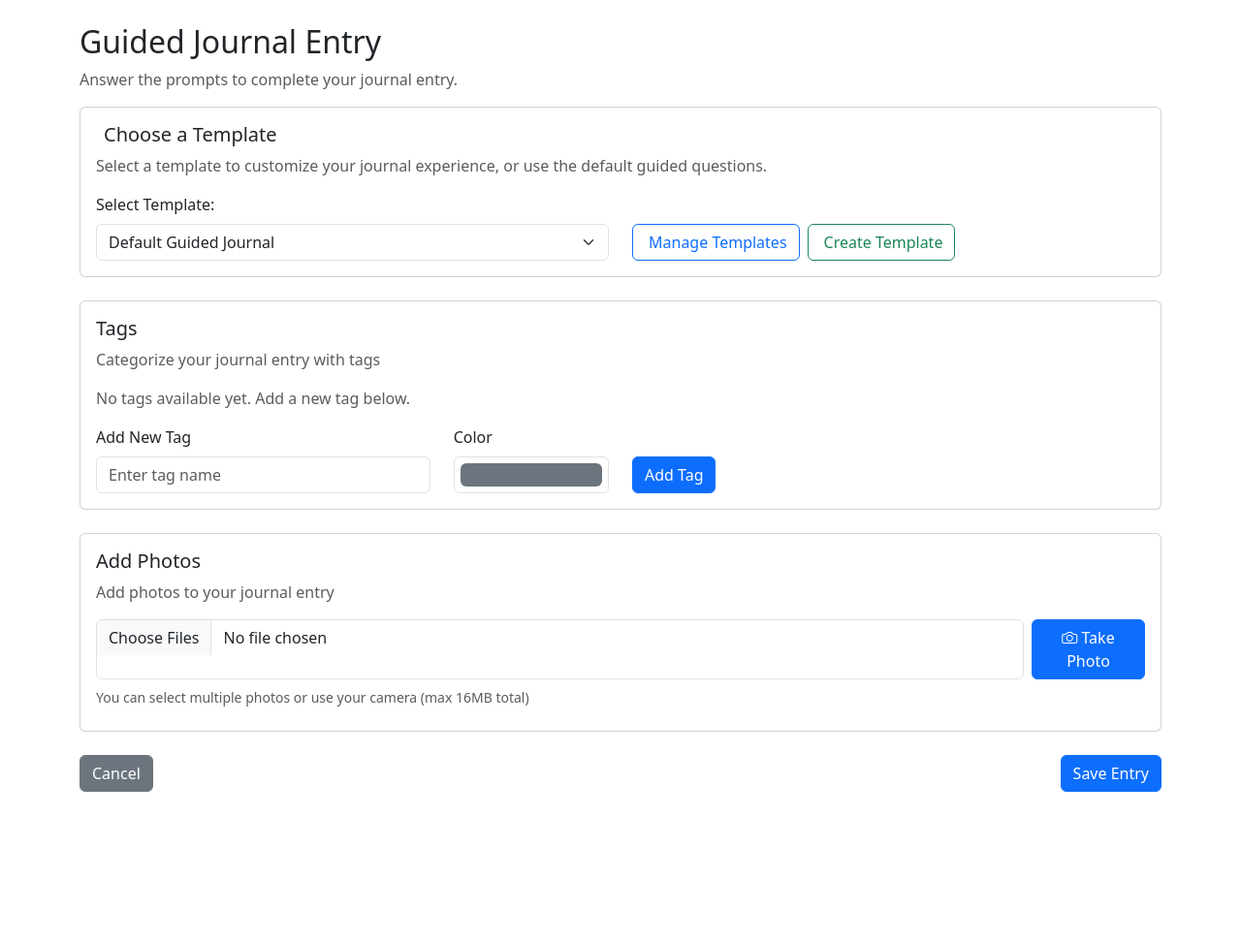
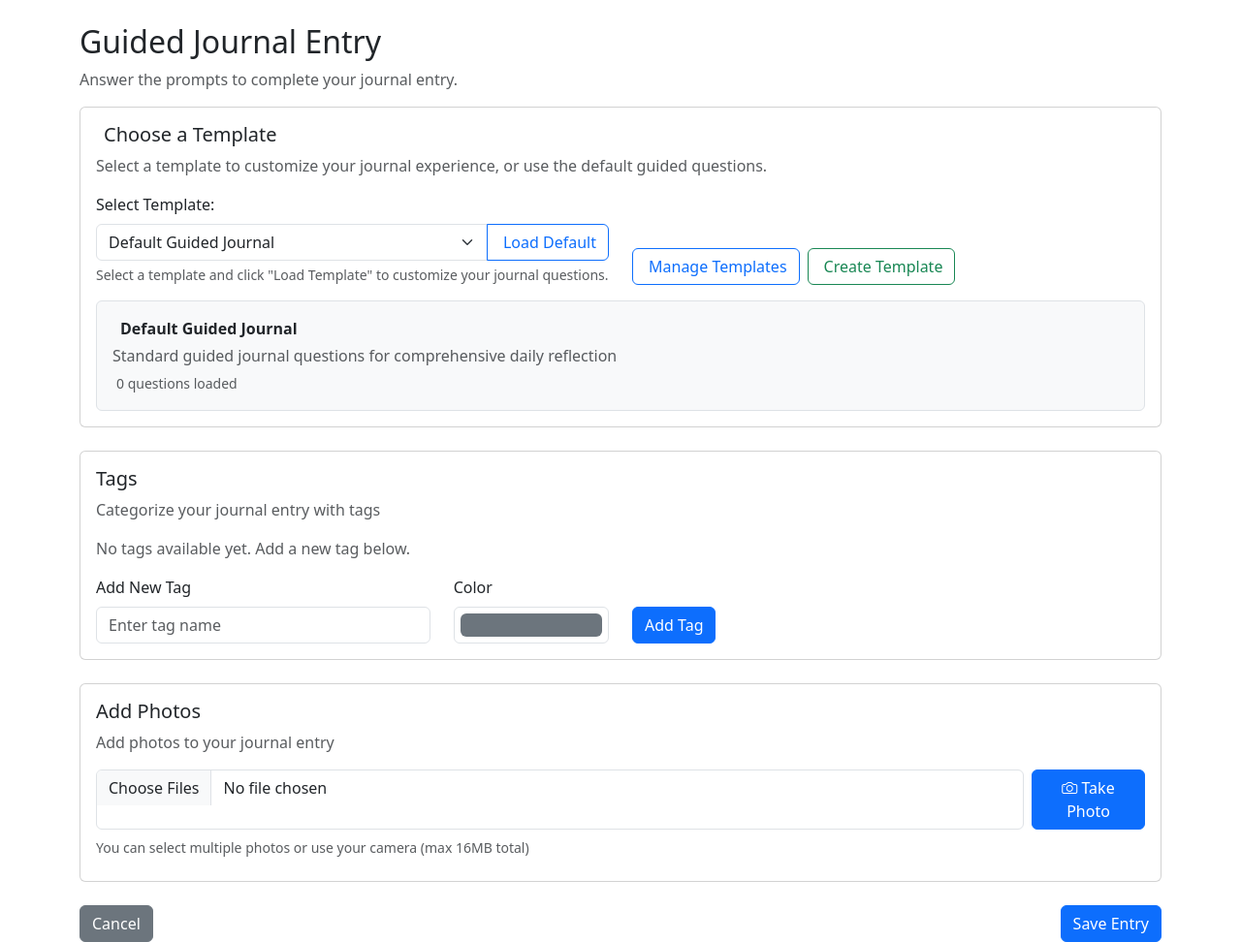
Before and after one commit to joshsisto/journal, a Python web app: template templates/journal/guided.html in a window 1280 px wide. Shown: the part 56-1028 px from the top of the page at 97% size. Before the commit the page ends 873 px from the top, so only its background shows below. Run offline with Jinja, Linux system fonts and the light colour scheme; the template is opened without the code that fills it, so the values that code supplies are empty; some libraries are stand-ins or nearby versions.

Commit message:
Fix template selection functionality and improve user experience
**Template Selection Issues Fixed:**
- Added prominent "Load Template" button for clear template activation
- Improved template selection with both auto-change and manual loading
- Enhanced visual feedback with loading states and button text updates
- Clear instructions: "Select a template and click Load Template"

**User Experience Improvements:**
- Visual template preview showing active template with green styling
- Dynamic button text showing selected template name
- Loading indicators during template switching
- Console logging for debugging template issues
- Better contrast between active and default template states

**Interface Enhancements:**
- Input group design with dropdown + button for better UX
- Form text explaining how to use templates
- Active template highlighted with checkmark and green border
- Question count display for immediate feedback

**Technical Fixes:**
- Multiple ways to load templates (auto-change + manual button)
- Proper event handling and DOM initialization
- Loading state management with disabled buttons
- Console debugging for troubleshooting template issues

Now users have a clear, obvious way to select and load templates with
immediate visual feedback on which template is active\!

🤖 Generated with [Claude Code](https://claude.ai/code)

Co-Authored-By: Claude <noreply@anthropic.com>

```diff
--- a/templates/journal/guided.html
+++ b/templates/journal/guided.html
@@ -19,6 +19,7 @@
                 <div class="row">
                     <div class="col-md-6">
                         <label for="templateSelect" class="form-label">Select Template:</label>
+                        <div class="input-group">
                             <select class="form-select" id="templateSelect" onchange="changeTemplate()">
                                 <option value="">Default Guided Journal</option>
                                 {% if system_templates %}
@@ -42,6 +43,11 @@
                                     </optgroup>
                                 {% endif %}
                             </select>
+                            <button type="button" class="btn btn-outline-primary" onclick="loadSelectedTemplate()" id="loadTemplateBtn">
+                                <i class="fas fa-arrow-right me-1"></i>Load Template
+                            </button>
+                        </div>
+                        <div class="form-text">Select a template and click "Load Template" to customize your journal questions.</div>
                     </div>
                     <div class="col-md-6 d-flex align-items-end">
                         <a href="{{ url_for('journal.templates') }}" class="btn btn-outline-primary me-2">
@@ -53,15 +59,30 @@
                     </div>
                 </div>
 
+                <div class="mt-3 p-3 rounded" id="templatePreview"
+                     style="{% if selected_template %}background-color: #e8f5e8; border: 1px solid #28a745;{% else %}background-color: #f8f9fa; border: 1px solid #dee2e6;{% endif %}">
                     {% if selected_template %}
-                <div class="mt-3 p-3 bg-light rounded">
-                    <strong>{{ selected_template.name }}</strong>
+                        <div class="d-flex align-items-center">
+                            <i class="fas fa-check-circle text-success me-2"></i>
+                            <strong>Active Template: {{ selected_template.name }}</strong>
+                        </div>
                         {% if selected_template.description %}
-                        <p class="mb-0 text-muted">{{ selected_template.description }}</p>
+                            <p class="mb-1 text-muted mt-1">{{ selected_template.description }}</p>
                         {% endif %}
-                    <small class="text-muted">{{ questions|length }} questions</small>
+                        <small class="text-muted">
+                            <i class="fas fa-question-circle me-1"></i>{{ questions|length }} questions loaded
+                        </small>
+                    {% else %}
+                        <div class="d-flex align-items-center">
+                            <i class="fas fa-file-alt text-muted me-2"></i>
+                            <strong>Default Guided Journal</strong>
                         </div>
+                        <p class="mb-1 text-muted mt-1">Standard guided journal questions for comprehensive daily reflection</p>
+                        <small class="text-muted">
+                            <i class="fas fa-question-circle me-1"></i>{{ questions|length }} questions loaded
+                        </small>
                     {% endif %}
+                </div>
             </div>
         </div>
 
@@ -388,19 +409,77 @@
 {% block scripts %}
 <script src="https://cdn.tiny.cloud/1/no-api-key/tinymce/6/tinymce.min.js" referrerpolicy="origin"></script>
 <script nonce="{{ csp_nonce() }}">
-    // Template selection function
+    // Template selection function (auto-load on change)
     function changeTemplate() {
         const select = document.getElementById('templateSelect');
         const templateId = select.value;
 
+        console.log('Template changed to:', templateId);
+
+        // Show loading indicator
+        const loadBtn = document.getElementById('loadTemplateBtn');
+        if (loadBtn) {
+            loadBtn.innerHTML = '<i class="fas fa-spinner fa-spin me-1"></i>Loading...';
+            loadBtn.disabled = true;
+        }
+
+        // Add a small delay to show the loading state
+        setTimeout(() => {
             if (templateId) {
                 // Redirect to the same page with the selected template
+                console.log('Redirecting to template:', templateId);
                 window.location.href = '{{ url_for("journal.guided_journal") }}?template_id=' + templateId;
             } else {
                 // Redirect to default (no template)
+                console.log('Redirecting to default template');
+                window.location.href = '{{ url_for("journal.guided_journal") }}';
+            }
+        }, 300);
+    }
+
+    // Manual template loading function
+    function loadSelectedTemplate() {
+        const select = document.getElementById('templateSelect');
+        const templateId = select.value;
+
+        console.log('Manual load template:', templateId);
+
+        // Update button state
+        const loadBtn = document.getElementById('loadTemplateBtn');
+        loadBtn.innerHTML = '<i class="fas fa-spinner fa-spin me-1"></i>Loading...';
+        loadBtn.disabled = true;
+
+        if (templateId) {
+            window.location.href = '{{ url_for("journal.guided_journal") }}?template_id=' + templateId;
+        } else {
             window.location.href = '{{ url_for("journal.guided_journal") }}';
         }
     }
+
+    // Initialize page
+    document.addEventListener('DOMContentLoaded', function() {
+        const select = document.getElementById('templateSelect');
+        const loadBtn = document.getElementById('loadTemplateBtn');
+
+        // Update button text based on selection
+        function updateLoadButton() {
+            const templateId = select.value;
+            if (templateId) {
+                const selectedOption = select.options[select.selectedIndex];
+                loadBtn.innerHTML = '<i class="fas fa-arrow-right me-1"></i>Load: ' + selectedOption.text;
+            } else {
+                loadBtn.innerHTML = '<i class="fas fa-arrow-right me-1"></i>Load Default';
+            }
+        }
+
+        // Update button on selection change
+        select.addEventListener('change', updateLoadButton);
+
+        // Initialize button text
+        updateLoadButton();
+
+        console.log('Template selector initialized. Current template:', select.value);
+    });
 </script>
 <script nonce="{{ csp_nonce() }}">
     tinymce.init({
```
Lines whose indentation alone changed are shown as unchanged.
